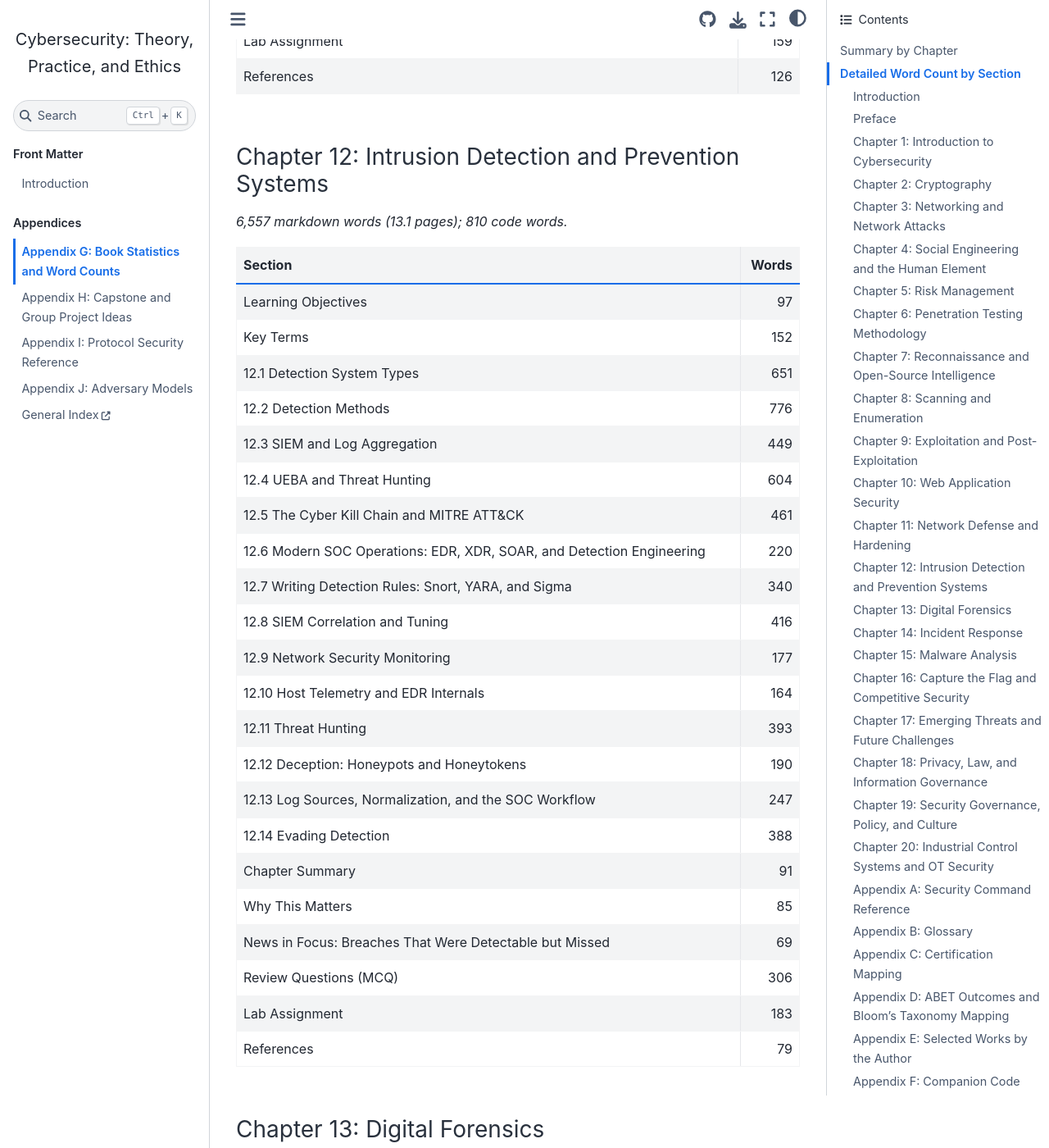
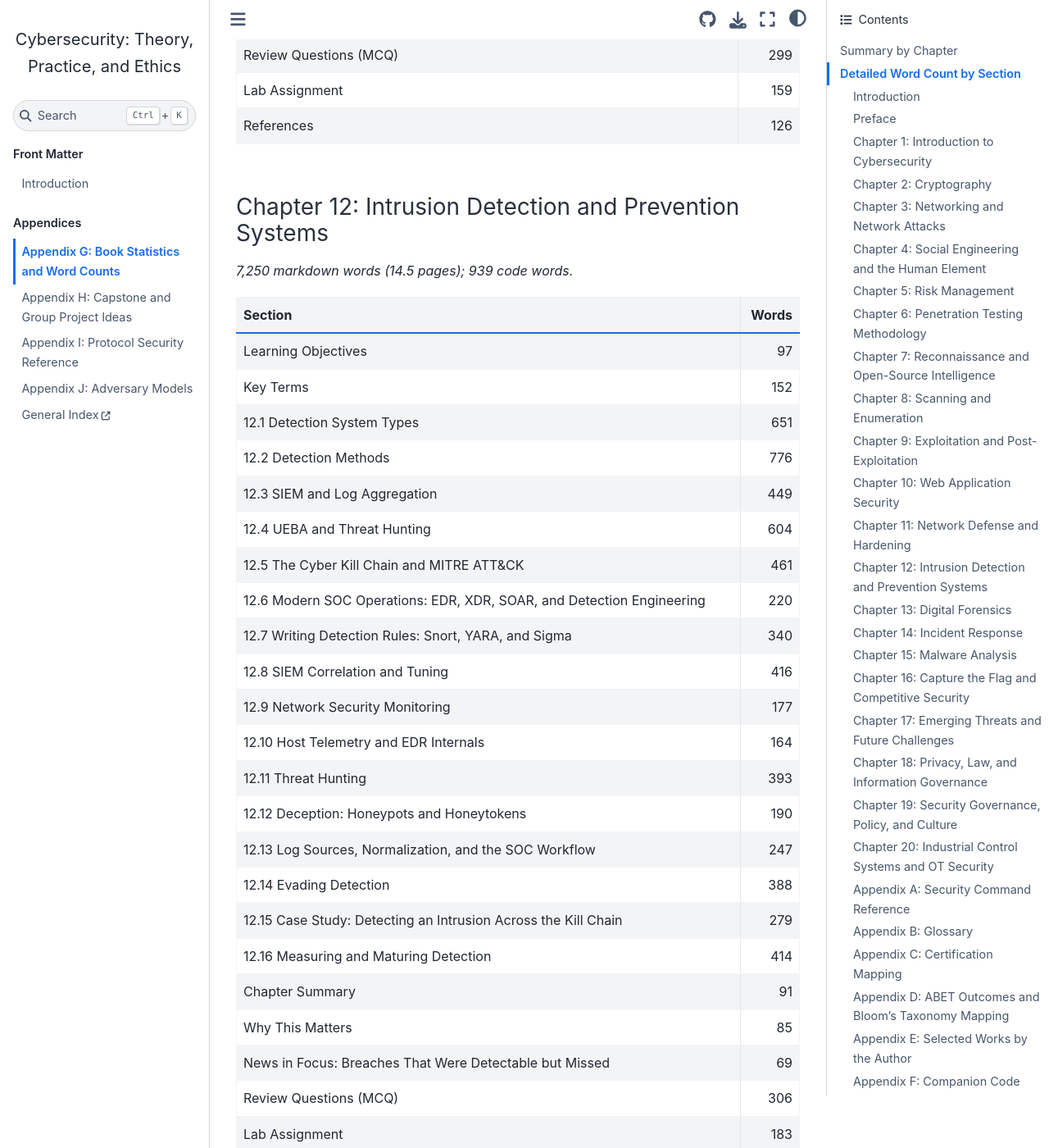
Before and after one commit to devharsh/cybersec-textbook, a Jupyter Book: the page built from chapters/appendix_g/appendix_g.md, in a window 1280 px wide and 1400 px high, scrolled down 17070 px. Shown: the whole window at 82% size. Built offline with Jupyter Book 1.0.4 settings and Sphinx 7.4.7 and the Sphinx Book theme 1.1.4, drawn with Linux system fonts in a browser that asks for light colours; pages that are not in the unit, such as notebooks, are missing from menus; some of the changed text lies outside the part shown.

Commit message:
Round 4: worked case studies with labs across Ch9 (chained compromise + defenses), Ch12 (kill-chain detection + ATT&CK correlation lab + maturity), Ch13 (intrusion reconstruction + logon-timeline lab + tooling landscape), Ch14 (BEC/wire-fraud case + mailbox-rule lab + law-enforcement/insurer coordination), Ch15 (ransomware-sample dissection)

```diff
--- a/chapters/appendix_g/appendix_g.md
+++ b/chapters/appendix_g/appendix_g.md
@@ -18,13 +18,13 @@
 | Chapter 6: Penetration Testing Methodology | 9,760 | 265 | 19.5 |
 | Chapter 7: Reconnaissance and Open-Source Intelligence | 7,223 | 381 | 14.4 |
 | Chapter 8: Scanning and Enumeration | 7,239 | 816 | 14.5 |
-| Chapter 9: Exploitation and Post-Exploitation | 8,646 | 587 | 17.3 |
+| Chapter 9: Exploitation and Post-Exploitation | 9,449 | 587 | 18.9 |
 | Chapter 10: Web Application Security | 7,322 | 202 | 14.6 |
 | Chapter 11: Network Defense and Hardening | 7,170 | 258 | 14.3 |
-| Chapter 12: Intrusion Detection and Prevention Systems | 6,557 | 810 | 13.1 |
-| Chapter 13: Digital Forensics | 7,260 | 582 | 14.5 |
-| Chapter 14: Incident Response | 6,974 | 686 | 13.9 |
-| Chapter 15: Malware Analysis | 9,170 | 423 | 18.3 |
+| Chapter 12: Intrusion Detection and Prevention Systems | 7,250 | 939 | 14.5 |
+| Chapter 13: Digital Forensics | 8,079 | 733 | 16.2 |
+| Chapter 14: Incident Response | 7,766 | 828 | 15.5 |
+| Chapter 15: Malware Analysis | 9,857 | 423 | 19.7 |
 | Chapter 16: Capture the Flag and Competitive Security | 3,931 | 366 | 7.9 |
 | Chapter 17: Emerging Threats and Future Challenges | 14,735 | 851 | 29.5 |
 | Chapter 18: Privacy, Law, and Information Governance | 4,877 | 387 | 9.8 |
@@ -347,6 +347,8 @@
 | 9.20 Command-and-Control and Post-Exploitation Frameworks | 378 |
 | 9.21 Finding Vulnerabilities: Fuzzing in Depth | 174 |
 | 9.22 From Crash to Exploit: Reliability and Weaponization | 426 |
+| 9.23 Case Study: Chaining Vulnerabilities into a Full Compromise | 341 |
+| 9.24 Defending Against Exploitation | 462 |
 | Chapter Summary | 121 |
 | Why This Matters | 62 |
 | News in Focus: The Ransomware Post-Exploitation Playbook | 78 |
@@ -418,7 +420,7 @@
 
 ### Chapter 12: Intrusion Detection and Prevention Systems
 
-*6,557 markdown words (13.1 pages); 810 code words.*
+*7,250 markdown words (14.5 pages); 939 code words.*
 
 | Section | Words |
 |---|---:|
@@ -438,6 +440,8 @@
 | 12.12 Deception: Honeypots and Honeytokens | 190 |
 | 12.13 Log Sources, Normalization, and the SOC Workflow | 247 |
 | 12.14 Evading Detection | 388 |
+| 12.15 Case Study: Detecting an Intrusion Across the Kill Chain | 279 |
+| 12.16 Measuring and Maturing Detection | 414 |
 | Chapter Summary | 91 |
 | Why This Matters | 85 |
 | News in Focus: Breaches That Were Detectable but Missed | 69 |
@@ -447,7 +451,7 @@
 
 ### Chapter 13: Digital Forensics
 
-*7,260 markdown words (14.5 pages); 582 code words.*
+*8,079 markdown words (16.2 pages); 733 code words.*
 
 | Section | Words |
 |---|---:|
@@ -475,6 +479,8 @@
 | 13.20 Acquisition in Practice: Live versus Dead, and Verification | 221 |
 | 13.21 Anti-Forensics in Depth | 234 |
 | 13.22 From Artifact to Narrative | 476 |
+| 13.23 Case Study: Reconstructing an Intrusion | 359 |
+| 13.24 The Forensic Toolkit | 460 |
 | Chapter Summary | 96 |
 | Why This Matters | 76 |
 | News in Focus: When Digital Forensic Evidence Decides a Case | 70 |
@@ -484,7 +490,7 @@
 
 ### Chapter 14: Incident Response
 
-*6,974 markdown words (13.9 pages); 686 code words.*
+*7,766 markdown words (15.5 pages); 828 code words.*
 
 | Section | Words |
 |---|---:|
@@ -511,6 +517,8 @@
 | 14.19 Incident Response for Operational Technology | 181 |
 | 14.20 Insider and Account-Compromise Incidents | 196 |
 | 14.21 Building the Response Program | 416 |
+| 14.22 Case Study: Business Email Compromise and Wire Fraud | 385 |
+| 14.23 Coordinating with Law Enforcement, Insurers, and Regulators | 407 |
 | Chapter Summary | 103 |
 | Why This Matters | 75 |
 | News in Focus: Attacker Dwell Time in Major Ransomware Incidents | 88 |
@@ -520,7 +528,7 @@
 
 ### Chapter 15: Malware Analysis
 
-*9,170 markdown words (18.3 pages); 423 code words.*
+*9,857 markdown words (19.7 pages); 423 code words.*
 
 | Section | Words |
 |---|---:|
@@ -544,6 +552,7 @@
 | 15.16 Fileless and Living-off-the-Land Malware | 177 |
 | 15.17 Worms, Botnets, and Supply-Chain Malware | 208 |
 | 15.18 Threat Intelligence and Malware Families | 385 |
+| 15.19 Case Study: Dissecting a Ransomware Sample | 687 |
 | Chapter Summary | 98 |
 | Why This Matters | 61 |
 | News in Focus: WannaCry and the Worm That Used a Leaked Exploit (2017) | 286 |
```
Also changed, not shown: other parts of chapters/appendix_g/appendix_g.md (+2 -2 lines), intro.md (+1 -1 lines), 5 other files.
